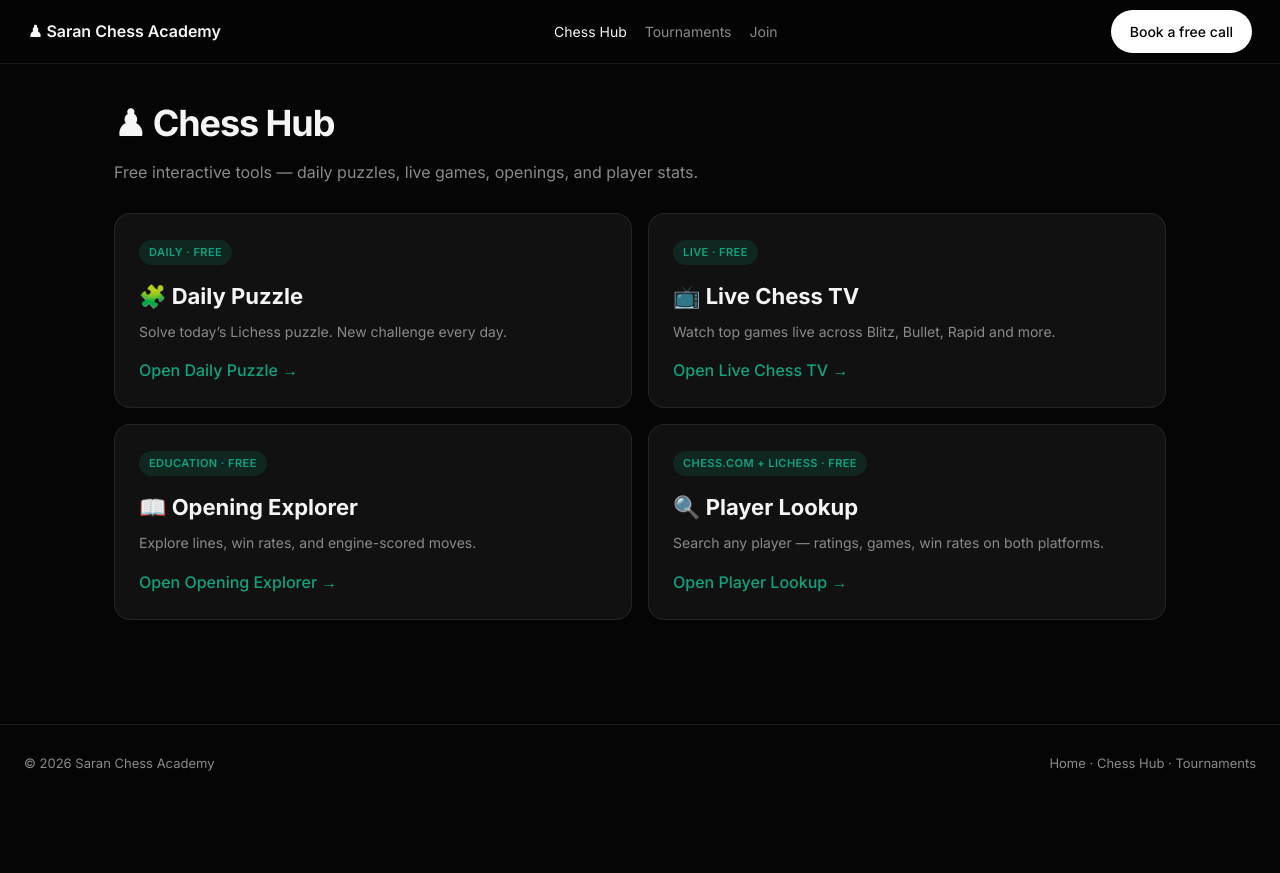
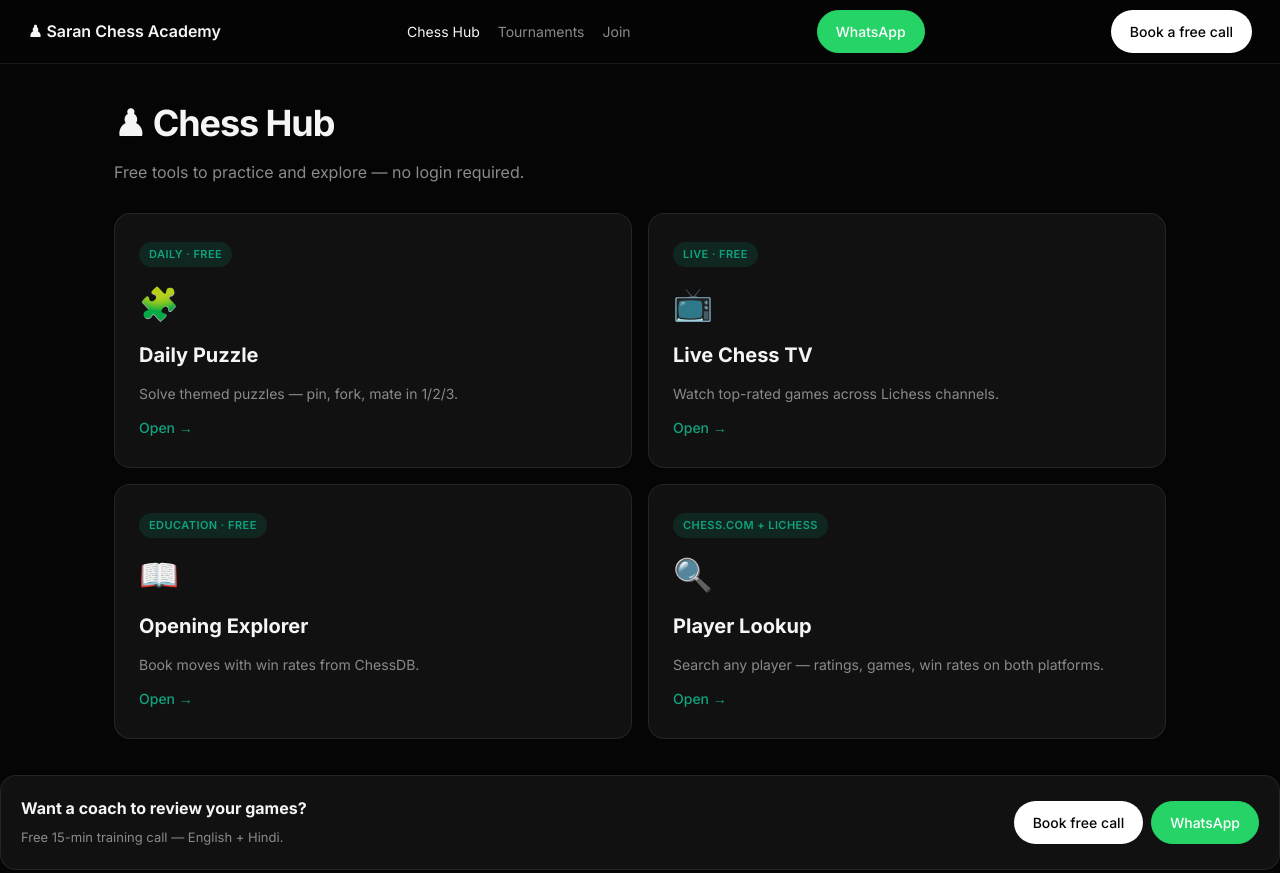
Before and after one commit to SacrificerMAN/mks64, a website: page explore.html in a window 1280 px wide. Shown: the top 873 px of the page. Before the commit the page ends 801 px from the top, so only its background shows below. Drawn offline with Linux system fonts and the light colour scheme.

Commit message:
Add lead strip CTAs to openings, explore, live, tournaments, player pages

```diff
--- a/explore.html
+++ b/explore.html
@@ -4,30 +4,18 @@
 <meta charset="UTF-8">
 <meta name="viewport" content="width=device-width, initial-scale=1.0">
 <meta name="theme-color" content="#050505">
-<meta name="description" content="Free interactive chess tools for learners.">
-<title>Free Chess Tools — Daily Puzzle, Live TV, Opening Explorer | Saran Chess Academy</title>
+<meta name="description" content="Free chess tools — Daily Puzzle, Live TV, Opening Explorer, Player Lookup.">
+<title>Chess Hub | Saran Chess Academy</title>
 <link href="https://fonts.googleapis.com/css2?family=Inter:wght@400;500;600;700&display=swap" rel="stylesheet">
+<link rel="stylesheet" href="/tools.css">
 <style>
-:root{--bg:#050505;--surface:#111;--border:rgba(255,255,255,.08);--text:#f5f5f5;--muted:#8a8a8a;--green:#10a37f;--radius:16px}
-*{margin:0;padding:0;box-sizing:border-box}
-body{background:var(--bg);color:var(--text);font-family:Inter,system-ui,sans-serif;line-height:1.55;min-height:100vh}
-a{color:inherit;text-decoration:none}
-.wrap{max-width:1100px;margin:0 auto;padding:0 24px}
-nav{position:fixed;inset:0 0 auto;z-index:100;height:64px;display:flex;align-items:center;justify-content:space-between;padding:0 28px;background:rgba(5,5,5,.85);backdrop-filter:blur(16px);border-bottom:1px solid var(--border)}
-.logo{font-weight:600}
-.nav-links{display:flex;gap:18px;font-size:14px;color:var(--muted)}
-.nav-links a.on{color:var(--text)}
-.btn{display:inline-flex;align-items:center;justify-content:center;border-radius:999px;padding:10px 18px;font-size:14px;font-weight:500;border:1px solid transparent;cursor:pointer}
-.btn-solid{background:#fff;color:#050505}
-.btn-outline{border-color:var(--border)}
-main{padding:96px 0 64px}
-.page-head{margin-bottom:28px}
-.page-head h1{font-size:clamp(26px,4vw,36px);letter-spacing:-.03em}
-.page-head p{color:var(--muted);margin-top:8px}
-.card{background:var(--surface);border:1px solid var(--border);border-radius:var(--radius);padding:24px;display:block;min-height:180px}
-.card:hover{border-color:rgba(255,255,255,.18)}
-.tag{display:inline-flex;font-size:11px;font-weight:600;letter-spacing:.04em;text-transform:uppercase;padding:4px 10px;border-radius:999px;background:rgba(16,163,127,.15);color:var(--green)}
-footer{padding:28px 24px;border-top:1px solid var(--border);color:var(--muted);font-size:13px;display:flex;justify-content:space-between;flex-wrap:wrap;gap:12px;margin-top:40px}
+.grid2{display:grid;grid-template-columns:1fr 1fr;gap:16px;margin-top:28px}
+.hub-card{background:var(--surface);border:1px solid var(--border);border-radius:16px;padding:28px 24px;display:flex;flex-direction:column;gap:12px;transition:border-color .15s}
+.hub-card:hover{border-color:rgba(255,255,255,.18)}
+.hub-badge{display:inline-flex;font-size:11px;font-weight:600;letter-spacing:.04em;text-transform:uppercase;padding:4px 10px;border-radius:999px;width:fit-content;background:rgba(16,163,127,.15);color:var(--green)}
+.hub-card h3{font-size:20px}
+.hub-card p{color:var(--muted);font-size:14px;flex:1}
+.hub-icon{font-size:32px}
 @media(max-width:800px){.nav-links{display:none}.grid2{grid-template-columns:1fr!important}}
 </style>
 </head>
@@ -39,38 +27,43 @@ footer{padding:28px 24px;border-top:1px solid var(--border);color:var(--muted);f
     <a href="/tournaments.html">Tournaments</a>
     <a href="/#join">Join</a>
   </div>
+  <a class="btn btn-wa" href="/#join">WhatsApp</a>
   <a class="btn btn-solid" href="/#join">Book a free call</a>
 </nav>
 <main>
 <div class="wrap">
   <div class="page-head">
     <h1>♟ Chess Hub</h1>
-    <p>Free interactive tools — daily puzzles, live games, openings, and player stats.</p>
+    <p>Free tools to practice and explore — no login required.</p>
   </div>
-  <div class="grid2" style="display:grid;grid-template-columns:repeat(2,1fr);gap:16px">
-    <a class="card" href="/puzzle.html">
-      <span class="tag">Daily · Free</span>
-      <h2 style="margin:14px 0 8px;font-size:22px">🧩 Daily Puzzle</h2>
-      <p style="color:var(--muted);font-size:14px">Solve today’s Lichess puzzle. New challenge every day.</p>
-      <p style="margin-top:16px;color:var(--green);font-weight:500">Open Daily Puzzle →</p>
+  <div class="grid2">
+    <a class="hub-card" href="/puzzle.html">
+      <span class="hub-badge">Daily · Free</span>
+      <div class="hub-icon">🧩</div>
+      <h3>Daily Puzzle</h3>
+      <p>Solve themed puzzles — pin, fork, mate in 1/2/3.</p>
+      <span style="font-size:14px;font-weight:500;color:var(--green)">Open →</span>
     </a>
-    <a class="card" href="/live.html">
-      <span class="tag">Live · Free</span>
-      <h2 style="margin:14px 0 8px;font-size:22px">📺 Live Chess TV</h2>
-      <p style="color:var(--muted);font-size:14px">Watch top games live across Blitz, Bullet, Rapid and more.</p>
-      <p style="margin-top:16px;color:var(--green);font-weight:500">Open Live Chess TV →</p>
+    <a class="hub-card" href="/live.html">
+      <span class="hub-badge">Live · Free</span>
+      <div class="hub-icon">📺</div>
+      <h3>Live Chess TV</h3>
+      <p>Watch top-rated games across Lichess channels.</p>
+      <span style="font-size:14px;font-weight:500;color:var(--green)">Open →</span>
     </a>
-    <a class="card" href="/openings.html">
-      <span class="tag">Education · Free</span>
-      <h2 style="margin:14px 0 8px;font-size:22px">📖 Opening Explorer</h2>
-      <p style="color:var(--muted);font-size:14px">Explore lines, win rates, and engine-scored moves.</p>
-      <p style="margin-top:16px;color:var(--green);font-weight:500">Open Opening Explorer →</p>
+    <a class="hub-card" href="/openings.html">
+      <span class="hub-badge">Education · Free</span>
+      <div class="hub-icon">📖</div>
+      <h3>Opening Explorer</h3>
+      <p>Book moves with win rates from ChessDB.</p>
+      <span style="font-size:14px;font-weight:500;color:var(--green)">Open →</span>
     </a>
-    <a class="card" href="/player.html">
-      <span class="tag">Chess.com + Lichess · Free</span>
-      <h2 style="margin:14px 0 8px;font-size:22px">🔍 Player Lookup</h2>
-      <p style="color:var(--muted);font-size:14px">Search any player — ratings, games, win rates on both platforms.</p>
-      <p style="margin-top:16px;color:var(--green);font-weight:500">Open Player Lookup →</p>
+    <a class="hub-card" href="/player.html">
+      <span class="hub-badge">Chess.com + Lichess</span>
+      <div class="hub-icon">🔍</div>
+      <h3>Player Lookup</h3>
+      <p>Search any player — ratings, games, win rates on both platforms.</p>
+      <span style="font-size:14px;font-weight:500;color:var(--green)">Open →</span>
     </a>
   </div>
 </div>
@@ -79,5 +72,7 @@ footer{padding:28px 24px;border-top:1px solid var(--border);color:var(--muted);f
   <div>© 2026 Saran Chess Academy</div>
   <div><a href="/">Home</a> · <a href="/explore.html">Chess Hub</a> · <a href="/tournaments.html">Tournaments</a></div>
 </footer>
+<script src="/lead-cta.js"></script>
+<script>document.addEventListener("DOMContentLoaded",function(){if(window.SCALead){SCALead.injectStrip("explore");}});</script>
 </body>
 </html>
```
